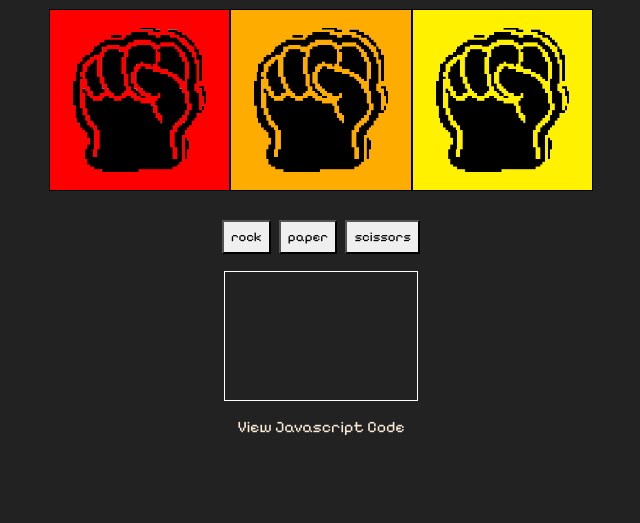
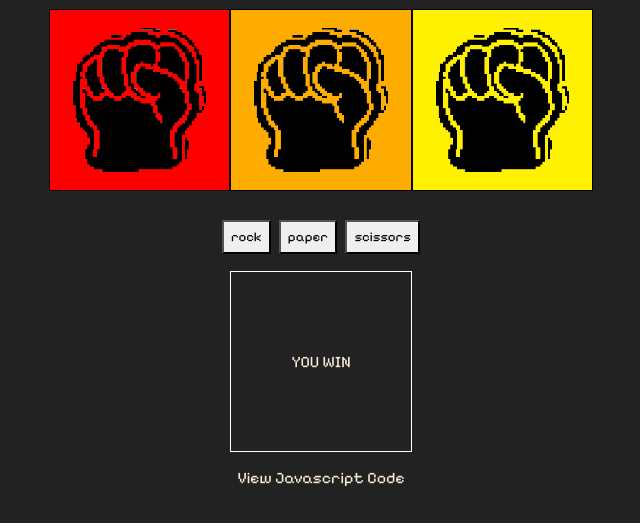
Before and after one commit to patrickabrena/mimic-typing-effect, a plain HTML site: page index.html in a window 1280 px wide. Both pictures are taken after a click on the button "rock". Shown: the part 149-672 px from the top of the page, without its empty margins (319-959 px from the left). Drawn offline with Linux system fonts and the light colour scheme.

Commit message:
add mimicTypingEffect to output "YOU WIN" or "YOU LOSE"
added promise in repeatForLoop func
added .then() and .catch() to loopTriggerRock
added mimicTypingEffect and called it in the .then in loopTriggerRock
achieved typing effect using .substring(0, index + 1);

```diff
--- a/added-typing-effect.js
+++ b/added-typing-effect.js
@@ -185,6 +185,7 @@ document.addEventListener("DOMContentLoaded", function () {
           console.log("Code to be executed after repeatForLoop is done");
           setTimeout(() => {
             console.log("delayed execution response");
+            mimicTypingEffect();
           }, 1000);
         })
         .catch((error) => {
@@ -206,5 +207,42 @@ document.addEventListener("DOMContentLoaded", function () {
   };
 
   img_looping_effect5(); // Call the function to set up the event handler
+  //
+  //
+  //
+  /*displaying Array with For Loop */
+  const mimicTypingEffect = () => {
+    const outputMessages = {
+      win: "YOU WIN",
+      lose: "YOU LOSE",
+    };
+    const { win, lose } = outputMessages;
+
+    const messageToDisplay = win; // Change this to 'lose' if needed
+    const typingContainer = document.getElementById("typing-container");
+
+    const typeMessage = (message, index) => {
+      if (index < message.length) {
+        typingContainer.textContent = message.substring(0, index + 1);
+        /*
+        1. "typingCOntainer": This is a variable that holds a reference to an HTML
+            element. Assumed that there is an HTML element with the id="typing-container"
+        2. ".textContent": is a property of an HTML element that represents the text
+            content of the element. By setting this property, you can change the text content
+            displayed within the element
+        3. "message": string that contains the entire message that you want to display
+            in my case, it's "YOU WIN" or "YOU LOSE"
+        4. ".substring(0, index + 1)": Method that extracts a portions of the "message" string
+            It takes two params: the starting index(0 in this case) and the ending
+            index("index + 1"). As the "index" increases in each iteration, this line of code
+            extracts an increasing portion of the "message" string  */
+        setTimeout(() => {
+          typeMessage(message, index + 1);
+        }, 100); // Adjust the timeout to control typing speed
+      }
+    };
+
+    typeMessage(messageToDisplay, 0);
+  };
 });
 /*Test Code 7 */
--- a/index.html
+++ b/index.html
@@ -42,7 +42,9 @@
         <button id="loop-trigger-paper">paper</button>
         <button id="loop-trigger-scissors">scissors</button>
       </div>
-      <div class="response-field" id="colour-change"></div>
+      <div class="response-field" id="colour-change">
+        <p id="typing-container"></p>
+      </div>
       <div class="view-code" style="text-align: center">
         <p>
           <a
--- a/style.css
+++ b/style.css
@@ -70,10 +70,25 @@ button {
   margin: 3%;
 }
 .response-field {
-  width: 5%;
-  padding: 5%;
+  position: relative;
+  display: flex;
+  align-items: center;
+  justify-content: center;
+  width: 10%;
+  padding: 7%;
+  box-sizing: border-box;
   border: solid 1px white;
 }
+#typing-container {
+  position: absolute;
+  display: flex;
+  justify-content: center;
+  align-items: center;
+  height: auto;
+  width: 100%;
+  color: antiquewhite;
+}
+
 a {
   font-family: "Pixelify Sans";
   text-decoration: none;
```
